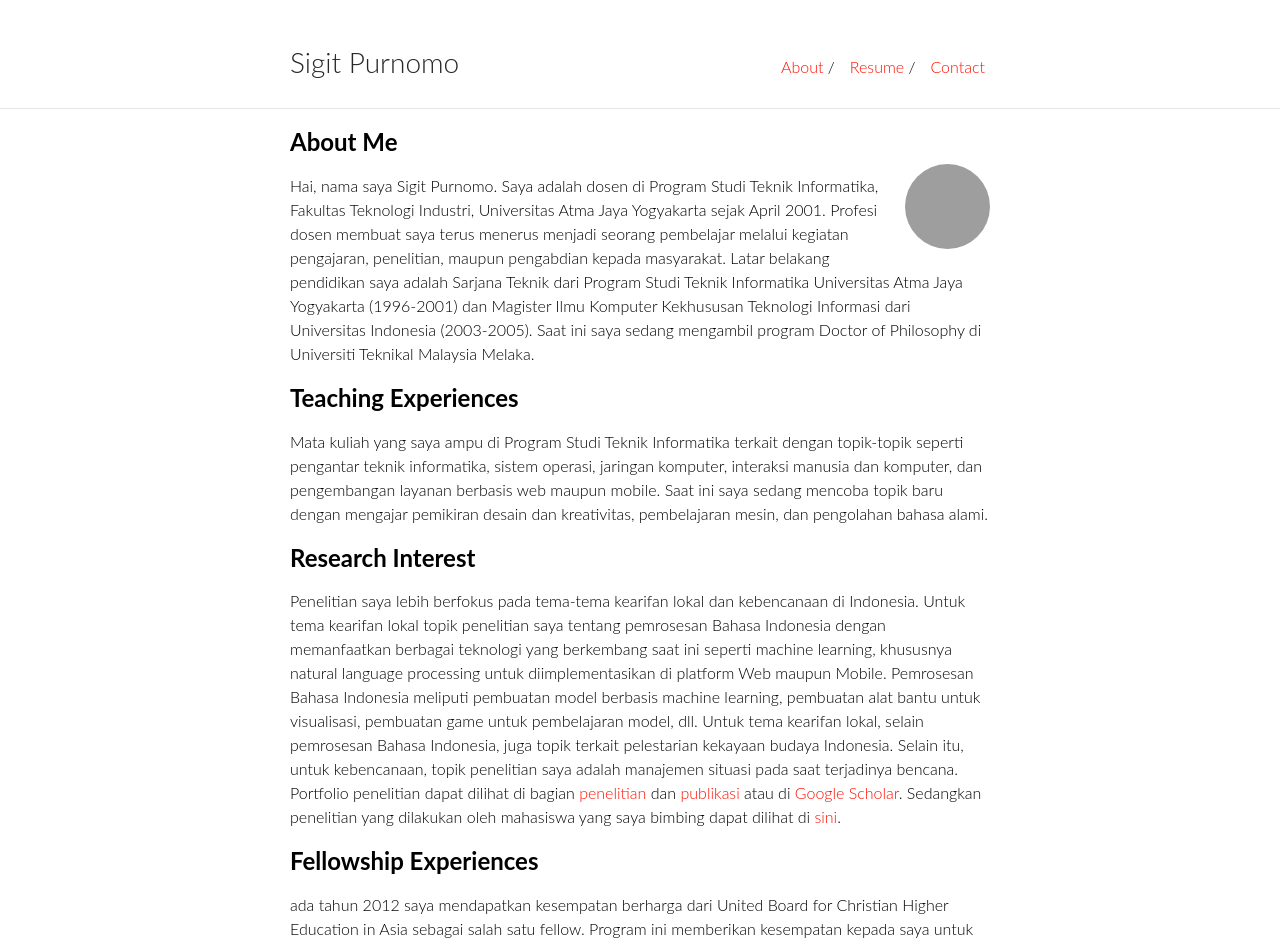
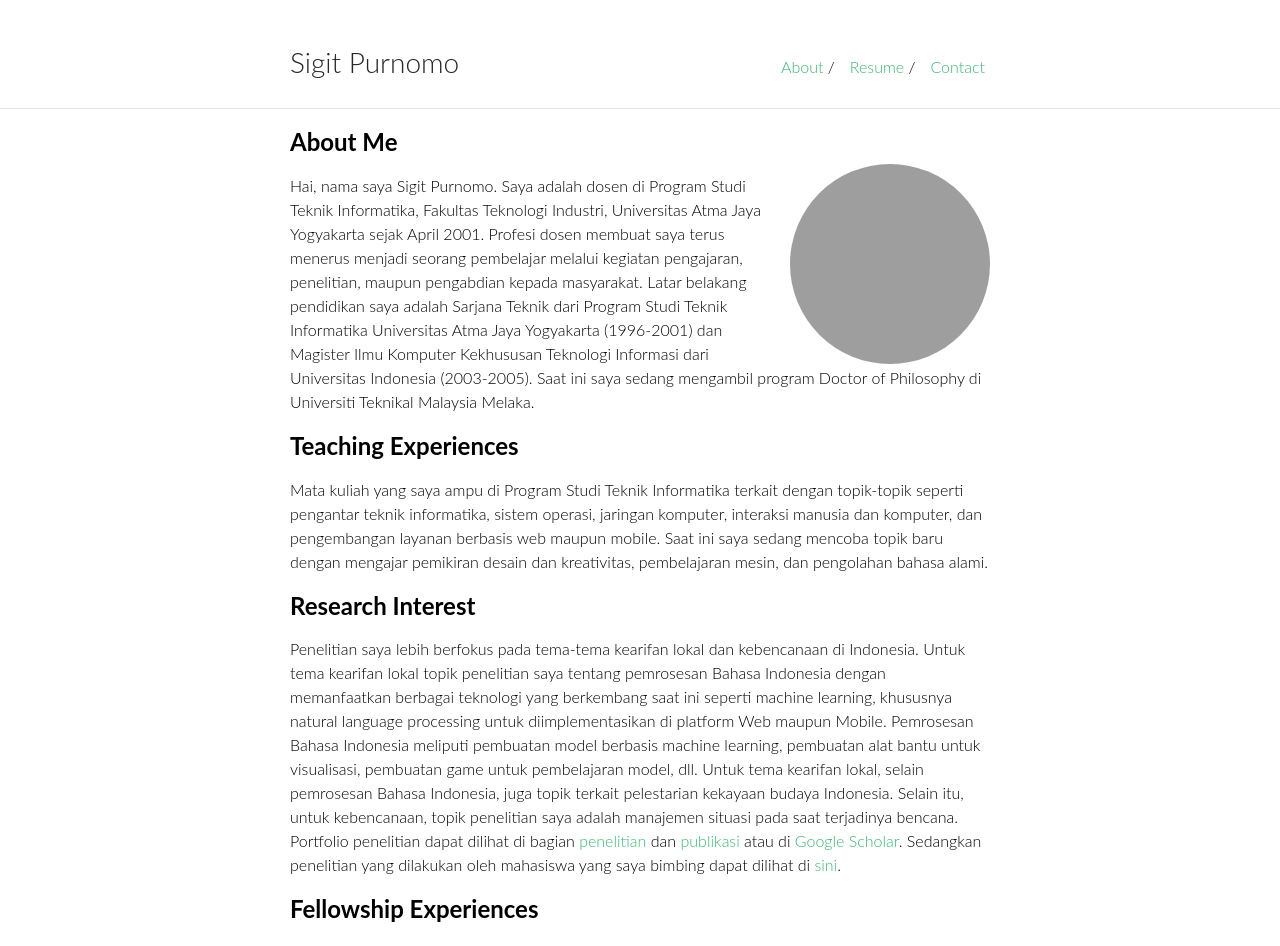
Before and after one commit to sigit-purnomo/sigit-purnomo.github.io, a Jekyll site: the page built from index.md, in a window 1280 px wide. Shown: the top 946 px of the page. Built offline with Jekyll 4.4.1, drawn with Linux system fonts in a browser that asks for light colours; our own code applies the rules of GitHub Pages for plain Markdown files; grey boxes are pictures that could not be loaded.

Commit message:
Update vars.scss

```diff
--- a/_sass/vars.scss
+++ b/_sass/vars.scss
@@ -1,9 +1,13 @@
+
 /*
  * Customization Variables
  */
 
-$accent: #FF0F00;
-$image-size: 85px;
+// $accent: #FF0F00;
+// $accent: ForestGreen;
+$accent: MediumSeaGreen;
+// $accent: DarkMagenta;
+$image-size: 200px;
 
 /*
  * Build Variables, don't touch
```
